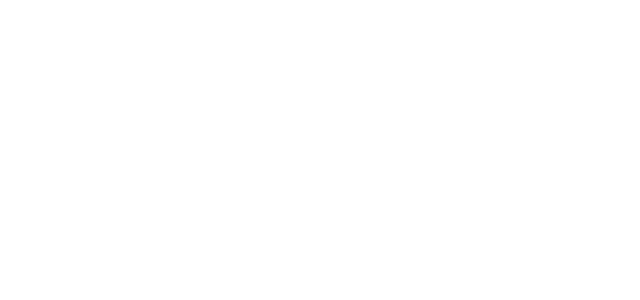
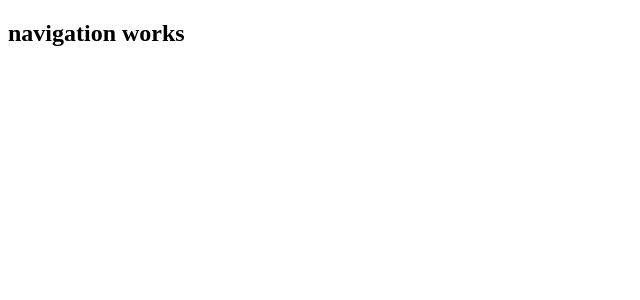
Before and after one commit to dsSliusarenko/NGAgroMaps, an Angular app: page / in a window 1280 px wide. Shown: the top 300 px of the page, without its empty margins (0-640 px from the left). Built offline with nearby package versions, Linux system fonts and the light colour scheme.

Commit message:
created navigation component

```diff
--- a/src/app/app.component.html
+++ b/src/app/app.component.html
@@ -1,3 +1,3 @@
 <ng-container *ngIf="isReady">
-
+  <nga-navigation></nga-navigation>
 </ng-container>
--- a/src/app/app.module.ts
+++ b/src/app/app.module.ts
@@ -2,13 +2,15 @@
 import { BrowserModule } from '@angular/platform-browser';
 
 import { AppComponent } from './app.component';
+import {NavigationModule} from "./ui/navigation/navigation.module";
 
 @NgModule({
   declarations: [
     AppComponent
   ],
   imports: [
-    BrowserModule
+    BrowserModule,
+    NavigationModule
   ],
   providers: [],
   bootstrap: [AppComponent]
--- /dev/null
+++ b/src/app/ui/navigation/navigation.component.html
@@ -0,0 +1 @@
+<h2>navigation works</h2>
```
Also changed, not shown: src/app/ui/navigation/navigation.component.ts (added, +10 -0 lines), src/app/ui/navigation/navigation.module.ts (+9 -3 lines), src/app/ui/navigation/navigation.component.scss (added).
